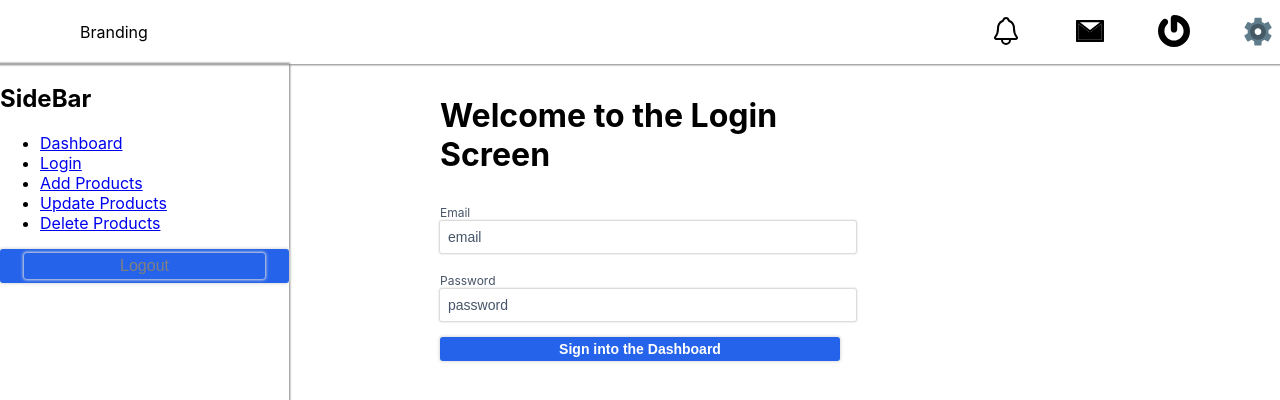
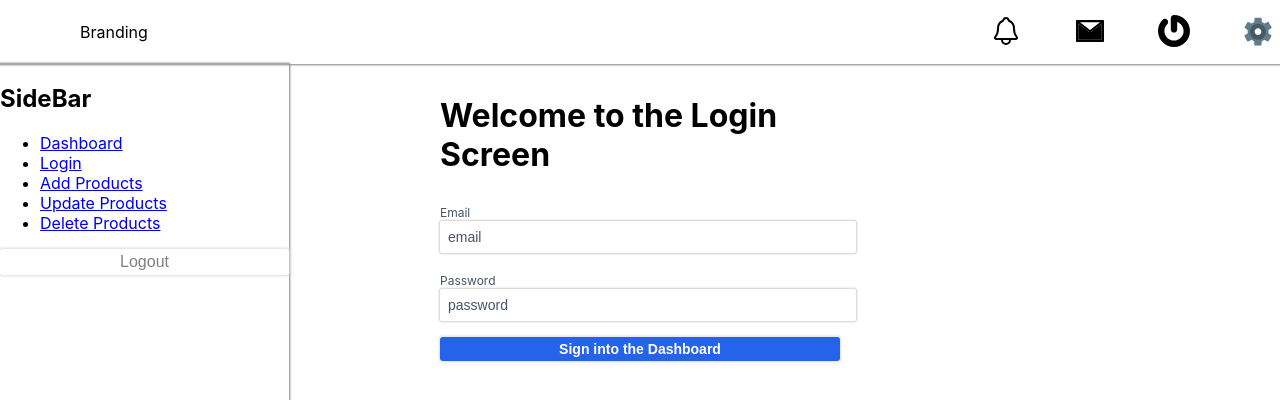
Before and after one commit to jcbince/reactappdash, a React (Create React App) app: page / in a window 1280 px wide. Shown: the top 400 px of the page. Built offline with nearby package versions, Linux system fonts and the light colour scheme; no server answers.

Commit message:
figured things out moving on everything works

```diff
--- a/src/components/sidebar/Sidebar.js
+++ b/src/components/sidebar/Sidebar.js
@@ -5,7 +5,7 @@ import { auth } from 'libs/firebase'
 
 import { SidebarStyles } from './styles'
 
-import { Button, SubmitButton } from 'ui/buttons'
+import { Button } from 'ui/buttons'
 
 
 
@@ -30,9 +30,9 @@ const Sidebar = (props) => {
 			</nav>
 			</header>
 
-			<SubmitButton>
-				<Button onClick={onLogoutRequest}>Logout</Button>
-			</SubmitButton>
+
+			<Button onClick={onLogoutRequest}>Logout</Button>
+
 		</SidebarStyles>
   )
 }
```
